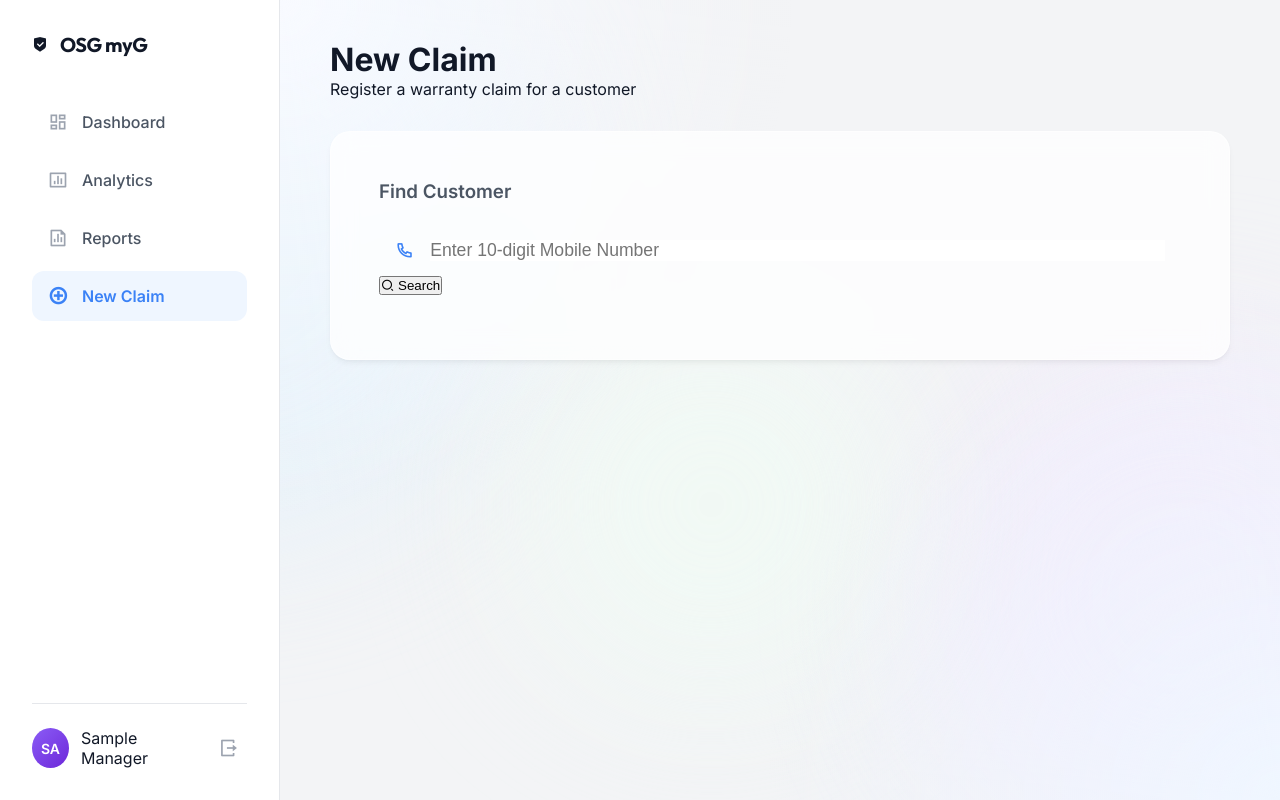
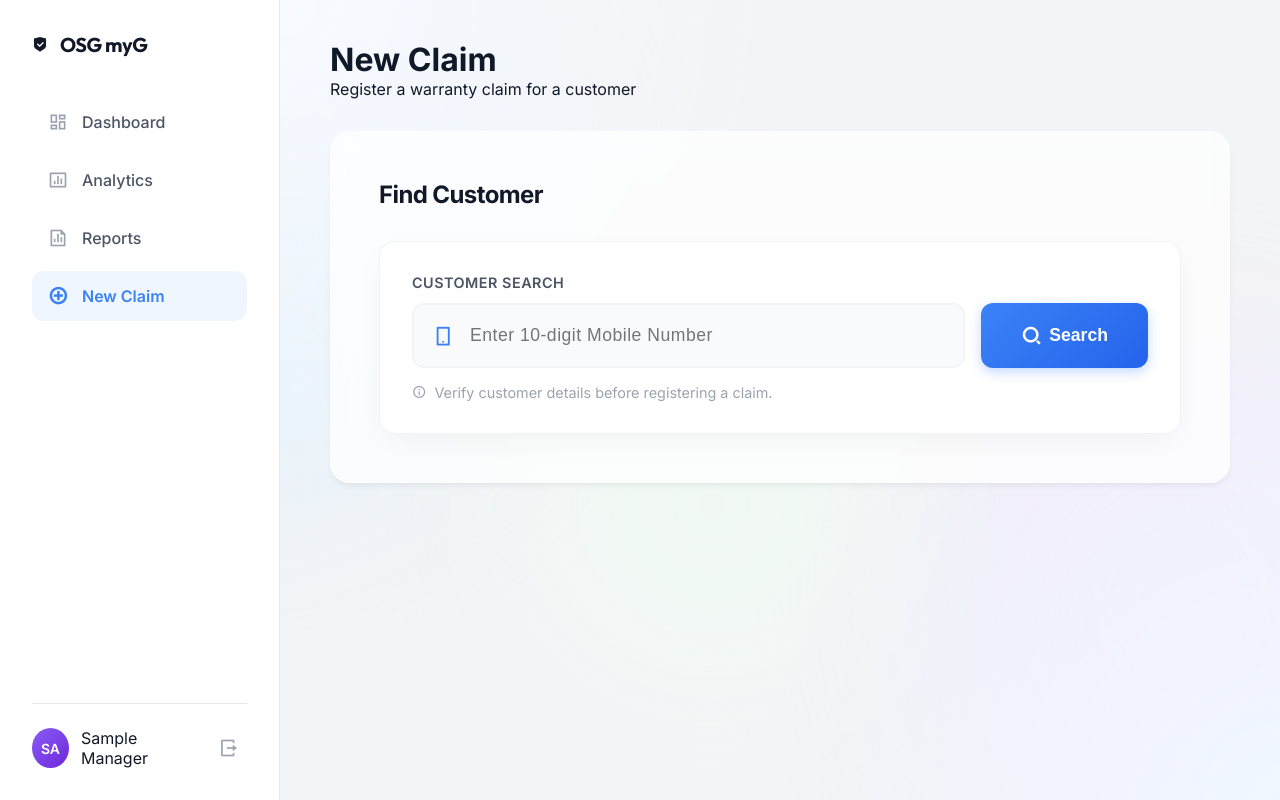
Before and after one commit to jasilmyg/OSG-myG-PORTAL, a Flask app: page /submit-claim in a window 1280 px wide. Run offline with Flask 3, Linux system fonts and the light colour scheme; the visitor is signed in with stand-in values (Sample User, id 1).

Commit message:
Enhance 'Find Customer' UI with premium search card design

```diff
--- a/templates/submit.html
+++ b/templates/submit.html
@@ -15,20 +15,70 @@
 
         <!-- Step 1: Search -->
         <div class="verification-section">
-            <h3 style="margin-bottom: 1.5rem; color: var(--text-secondary); font-weight: 600;">Find Customer</h3>
-            <div class="input-group" style="margin-bottom: 1rem;">
-                <div class="search-box" style="width: 100%; padding: 0.8rem 1rem;">
-                    <i class="ri-phone-line" style="font-size: 1.2rem; color: var(--primary);"></i>
-                    <input type="text" id="mobileInput" placeholder="Enter 10-digit Mobile Number" maxlength="10"
-                        style="font-size: 1.1rem; font-weight: 500;">
+            <h3
+                style="margin-bottom: 2rem; color: var(--text-main); font-weight: 700; font-size: 1.5rem; letter-spacing: -0.025em;">
+                Find Customer</h3>
+
+            <div class="search-card"
+                style="background: white; border-radius: 16px; padding: 2rem; box-shadow: 0 10px 30px -5px rgba(0, 0, 0, 0.05); border: 1px solid rgba(229, 231, 235, 0.5);">
+                <label
+                    style="display: block; font-size: 0.9rem; font-weight: 600; color: var(--text-secondary); margin-bottom: 0.75rem; text-transform: uppercase; letter-spacing: 0.5px;">Customer
+                    Search</label>
+
+                <div class="input-group" style="display: flex; gap: 1rem; flex-wrap: wrap;">
+                    <div class="search-box-premium" style="flex: 1; position: relative;">
+                        <i class="ri-smartphone-line"
+                            style="position: absolute; left: 1.25rem; top: 50%; transform: translateY(-50%); font-size: 1.4rem; color: var(--primary);"></i>
+                        <input type="text" id="mobileInput" placeholder="Enter 10-digit Mobile Number" maxlength="10"
+                            style="width: 100%; padding: 1.25rem 1.25rem 1.25rem 3.5rem; font-size: 1.1rem; border: 2px solid #f3f4f6; border-radius: 12px; transition: all 0.3s ease; background: #f9fafb; font-weight: 500; letter-spacing: 0.5px;">
+                    </div>
+
+                    <button class="btn-primary-gradient" onclick="searchCustomer()" id="searchBtn"
+                        style="padding: 0 2.5rem; border-radius: 12px; font-weight: 600; font-size: 1.1rem; border: none; cursor: pointer; color: white; background: var(--primary-gradient); box-shadow: 0 4px 12px rgba(59, 130, 246, 0.3); transition: all 0.3s ease; display: flex; align-items: center; gap: 0.5rem; min-height: 3.5rem;">
+                        <i class="ri-search-2-line" style="font-size: 1.25rem;"></i> Search
+                    </button>
                 </div>
-                <button class="btn-primary" onclick="searchCustomer()" id="searchBtn">
-                    <i class="ri-search-2-line"></i> Search
-                </button>
+
+                <p
+                    style="margin-top: 1rem; font-size: 0.9rem; color: var(--text-tertiary); display: flex; align-items: center; gap: 0.5rem;">
+                    <i class="ri-information-line"></i> Verify customer details before registering a claim.
+                </p>
+
+                <div id="search-msg" class="msg-box hidden"
+                    style="margin-top: 1rem; padding: 1rem; border-radius: 8px; font-size: 0.95rem; display: flex; align-items: center; gap: 0.5rem; animation: slideDown 0.3s ease;">
+                </div>
             </div>
-            <div id="search-msg" class="msg-box hidden"
-                style="margin-top: 1rem; color: var(--danger); font-size: 0.9rem;"></div>
         </div>
+
+        <style>
+            .search-box-premium input:focus {
+                border-color: var(--primary);
+                background: white;
+                box-shadow: 0 0 0 4px rgba(59, 130, 246, 0.1);
+                outline: none;
+            }
+
+            .btn-primary-gradient:hover {
+                transform: translateY(-2px);
+                box-shadow: 0 8px 16px rgba(59, 130, 246, 0.4);
+            }
+
+            .btn-primary-gradient:active {
+                transform: translateY(0);
+            }
+
+            @keyframes slideDown {
+                from {
+                    opacity: 0;
+                    transform: translateY(-10px);
+                }
+
+                to {
+                    opacity: 1;
+                    transform: translateY(0);
+                }
+            }
+        </style>
 
         <!-- Step 2: Customer & Product (Hidden initially) -->
         <div id="claim-form-section" class="hidden fade-in"
```
